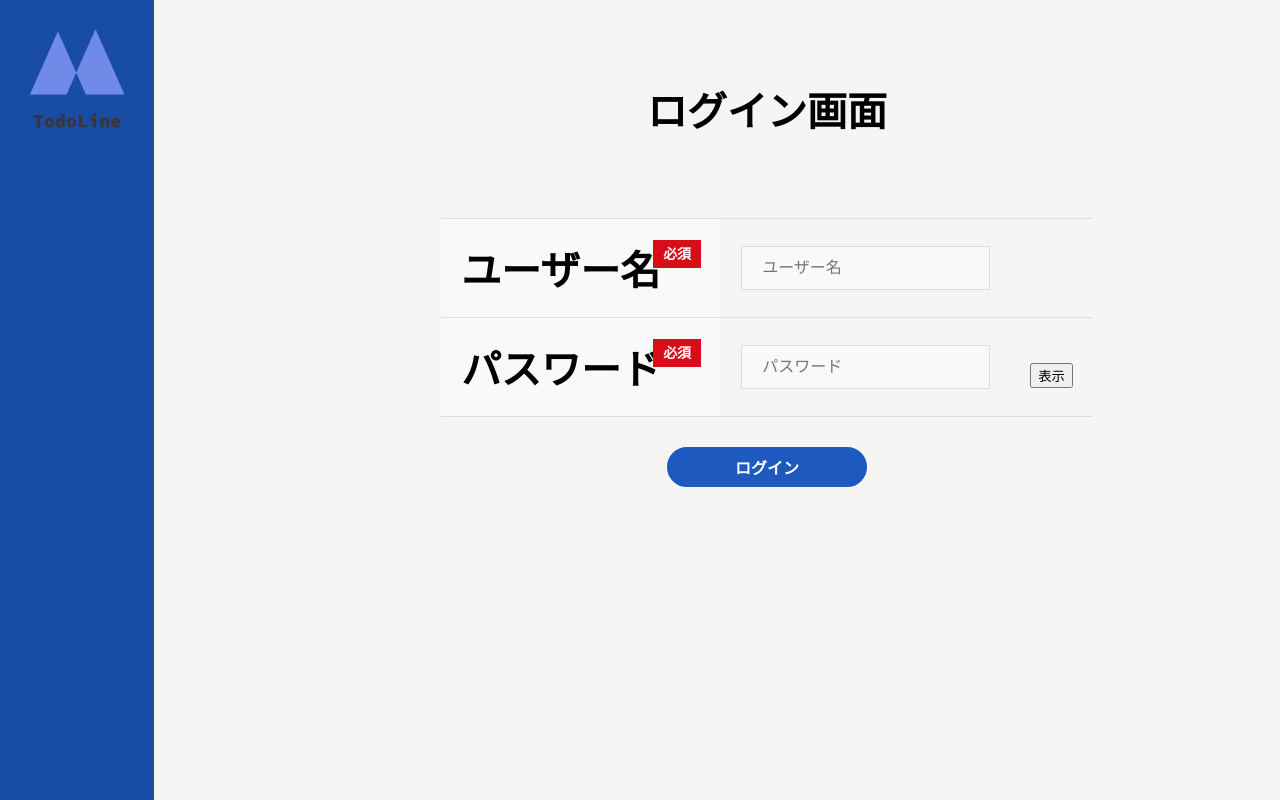
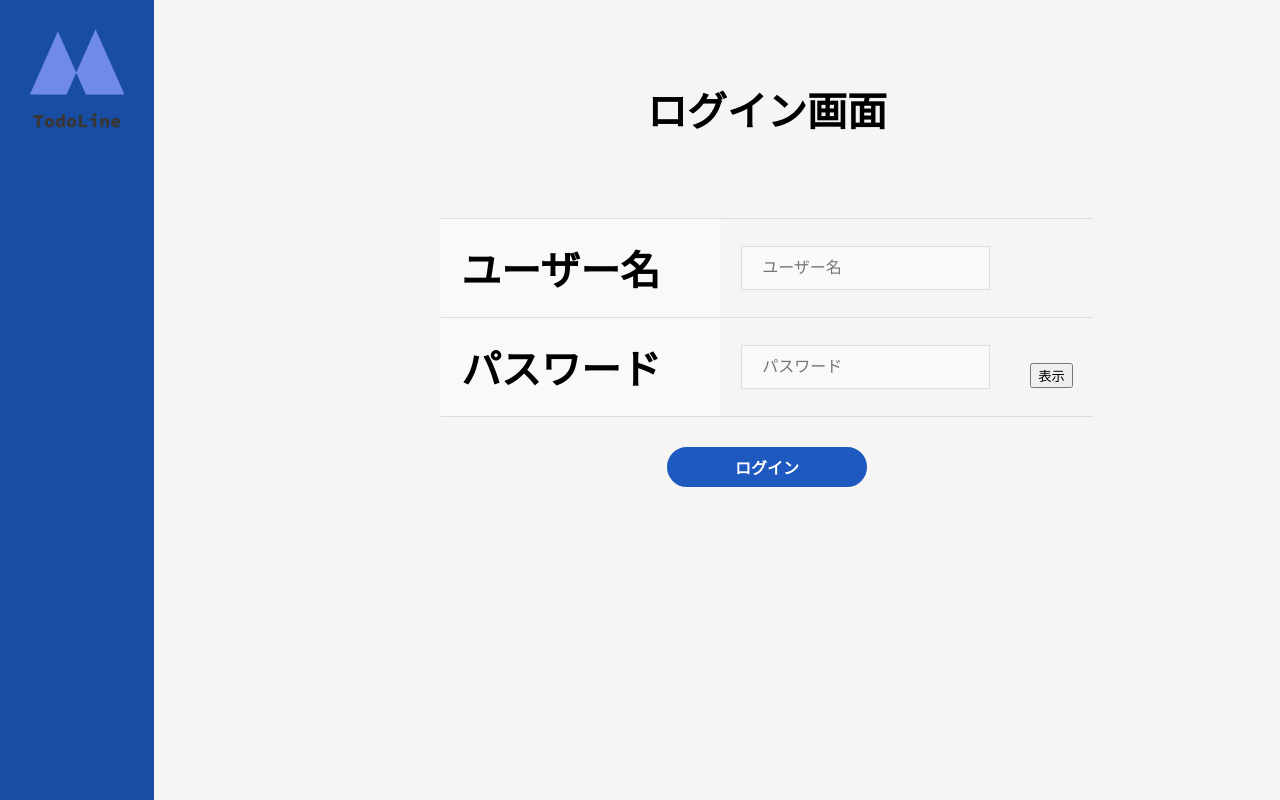
Before and after one commit to ShoKatsuki06/flask-todo-app, a Flask app: template templates/login.html in a window 1280 px wide. Run offline with Flask 2, Linux system fonts and the light colour scheme; the template is opened without the code that fills it, so the values that code supplies are empty.

Commit message:
Update login.html

```diff
--- a/templates/login.html
+++ b/templates/login.html
@@ -7,11 +7,11 @@
   <form action="/" method="POST" id="form">
     <table  class="contact_form">
       <tr>
-        <th class="required"><label for="name">ユーザー名</label></th>
+        <th><label for="name">ユーザー名</label></th>
         <td><input type="text" name="name" placeholder="ユーザー名" required></td>
       </tr>
       <tr>
-        <th class="required"><label for="pass">パスワード</label></th>
+        <th><label for="pass">パスワード</label></th>
         <td><input type="password" name="pass" placeholder="パスワード" required id="pass"></td>
         <td><button id="display">表示</button></td>
       </tr>
```
